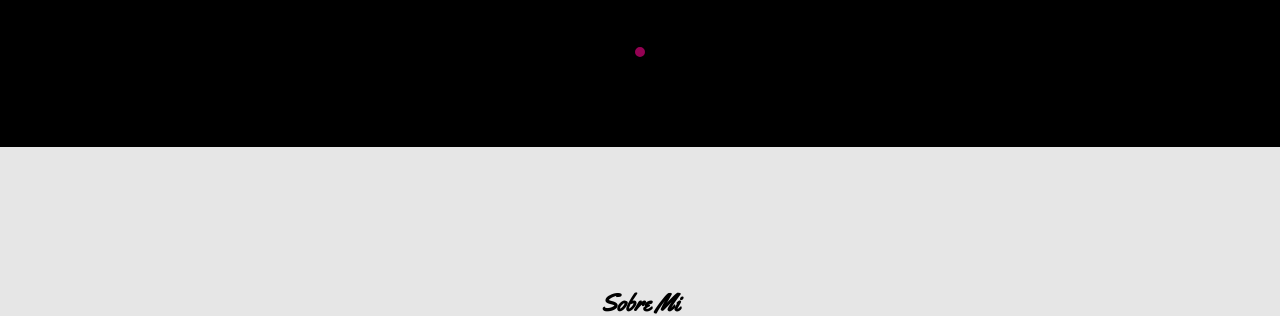
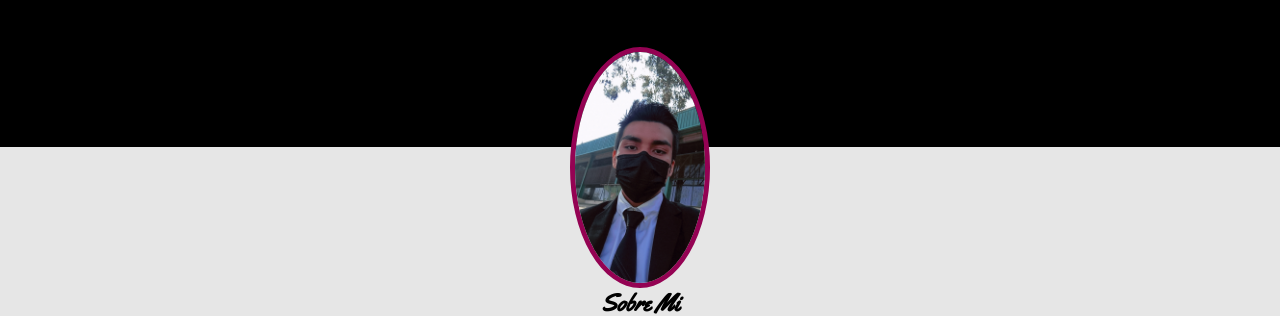
Before and after one commit to BADVRSS/Web, a plain HTML site: page index.html in a window 1280 px wide. Shown: the part 274-590 px from the top of the page. Drawn offline with Linux system fonts and the light colour scheme; files whose address does not match are found by name.

Commit message:
Update index.html

```diff
--- a/index.html
+++ b/index.html
@@ -40,7 +40,7 @@
                 </div>
             </div>
             <div class="foto">
-                <img src="img/foto.jpg" alt="">
+                <img src="foto.jpg" alt="">
             </div>
         </div>
     </section>
```
